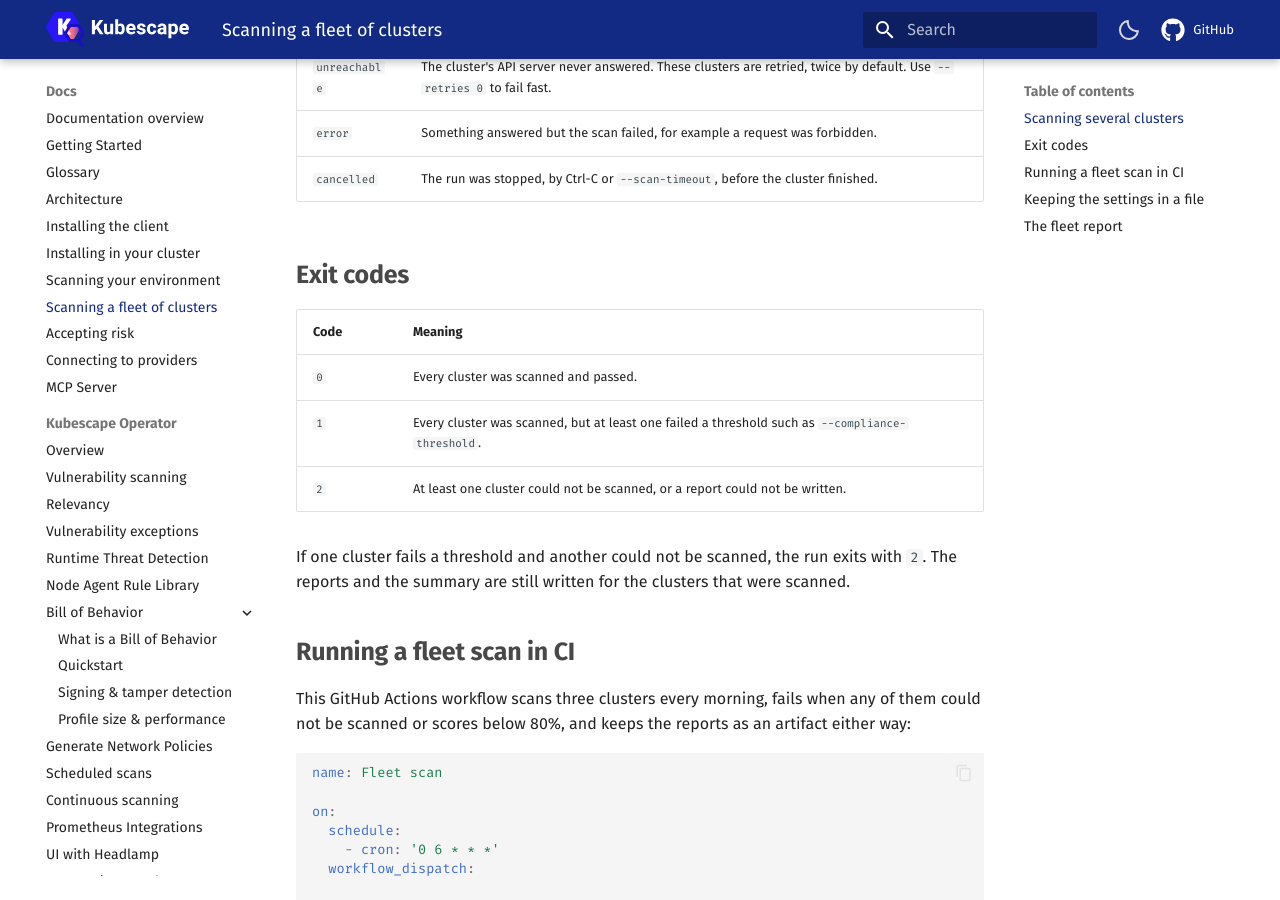
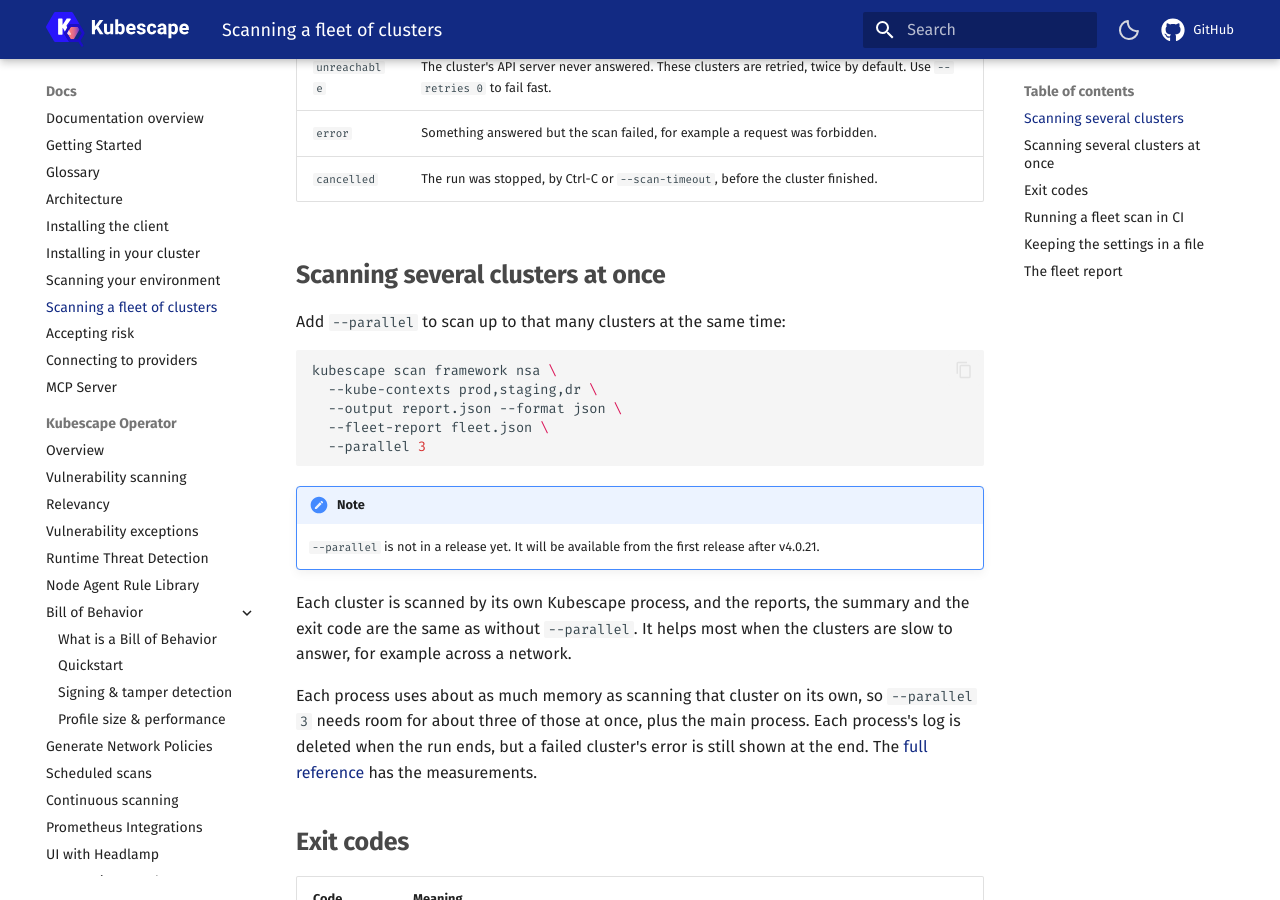
Before and after one commit to kubescape/kubescape.io, an MkDocs documentation site: the page built from docs/docs/fleet-scanning.md, in a window 1280 px wide and 900 px high, scrolled down 999 px. Built offline with MkDocs 1.6.1 and Material for MkDocs 9.7.7, drawn with Linux system fonts in a browser that asks for light colours; comment, search, counter and statistics services are not loaded; some of the changed text lies outside the part shown.

Commit message:
docs: add --parallel to the fleet scanning page
Signed-off-by: Aditya Shinde <adityashinde1525@gmail.com>

````diff
--- a/docs/docs/fleet-scanning.md
+++ b/docs/docs/fleet-scanning.md
@@ -15,7 +15,7 @@ kubescape scan framework nsa \
   --fleet-report fleet.json
 ```
 
-Kubescape scans the contexts one after another. One cluster failing does not stop the others. When it is done, it:
+By default Kubescape scans the contexts one after another. One cluster failing does not stop the others. When it is done, it:
 
 * writes one report per cluster, named after `--output`: `report.prod.json`, `report.staging.json` and `report.dr.json`
 * writes `fleet.json`, the combined report for the whole fleet
@@ -31,6 +31,25 @@ Every cluster you ask for appears in the fleet report, with one of these statuse
 | `unreachable` | The cluster's API server never answered. These clusters are retried, twice by default. Use `--retries 0` to fail fast. |
 | `error` | Something answered but the scan failed, for example a request was forbidden. |
 | `cancelled` | The run was stopped, by Ctrl-C or `--scan-timeout`, before the cluster finished. |
+
+## Scanning several clusters at once
+
+Add `--parallel` to scan up to that many clusters at the same time:
+
+```sh
+kubescape scan framework nsa \
+  --kube-contexts prod,staging,dr \
+  --output report.json --format json \
+  --fleet-report fleet.json \
+  --parallel 3
+```
+
+!!! note "Note"
+    `--parallel` is not in a release yet. It will be available from the first release after v4.0.21.
+
+Each cluster is scanned by its own Kubescape process, and the reports, the summary and the exit code are the same as without `--parallel`. It helps most when the clusters are slow to answer, for example across a network.
+
+Each process uses about as much memory as scanning that cluster on its own, so `--parallel 3` needs room for about three of those at once, plus the main process. Each process's log is deleted when the run ends, but a failed cluster's error is still shown at the end. The [full reference](https://github.com/kubescape/kubescape/blob/master/docs/fleet-scanning.md#scanning-in-parallel) has the measurements.
 
 ## Exit codes
 
````
